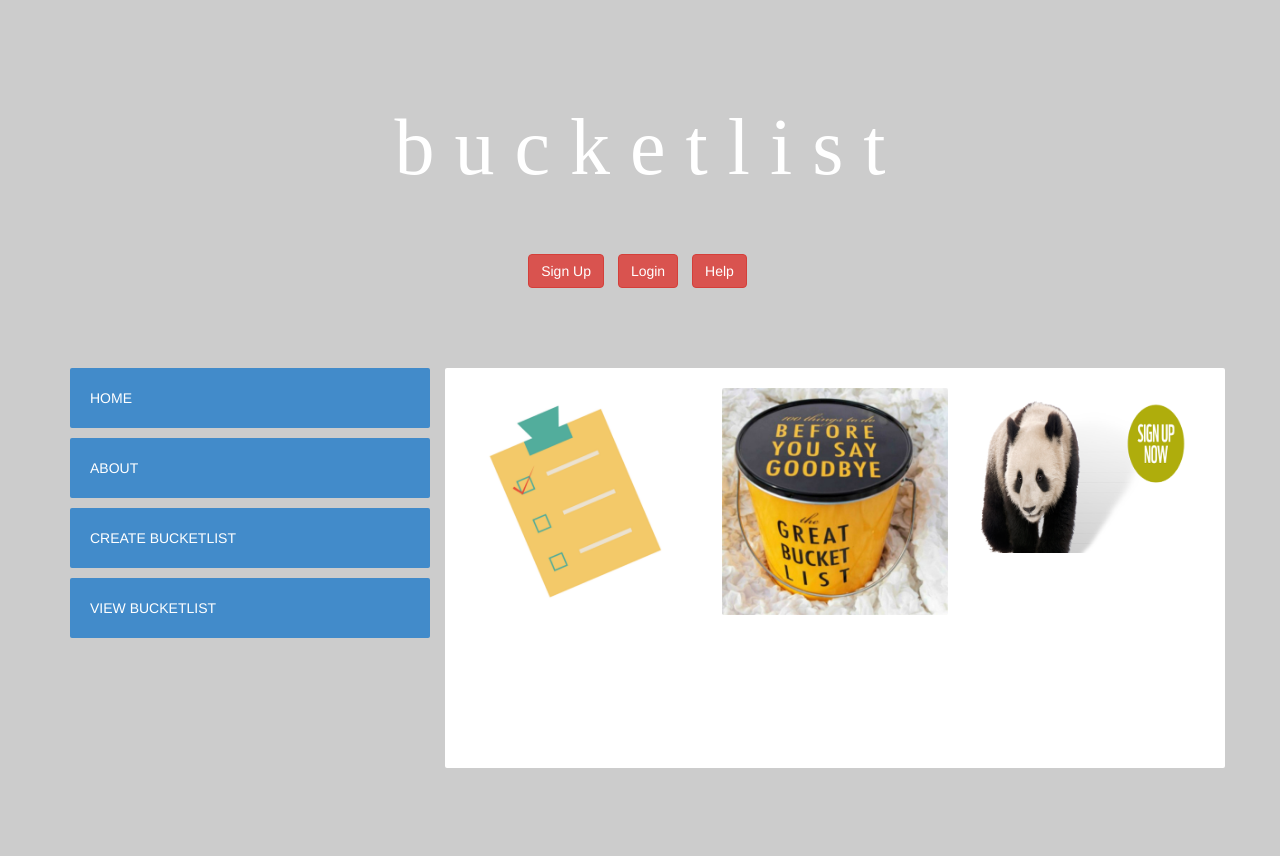
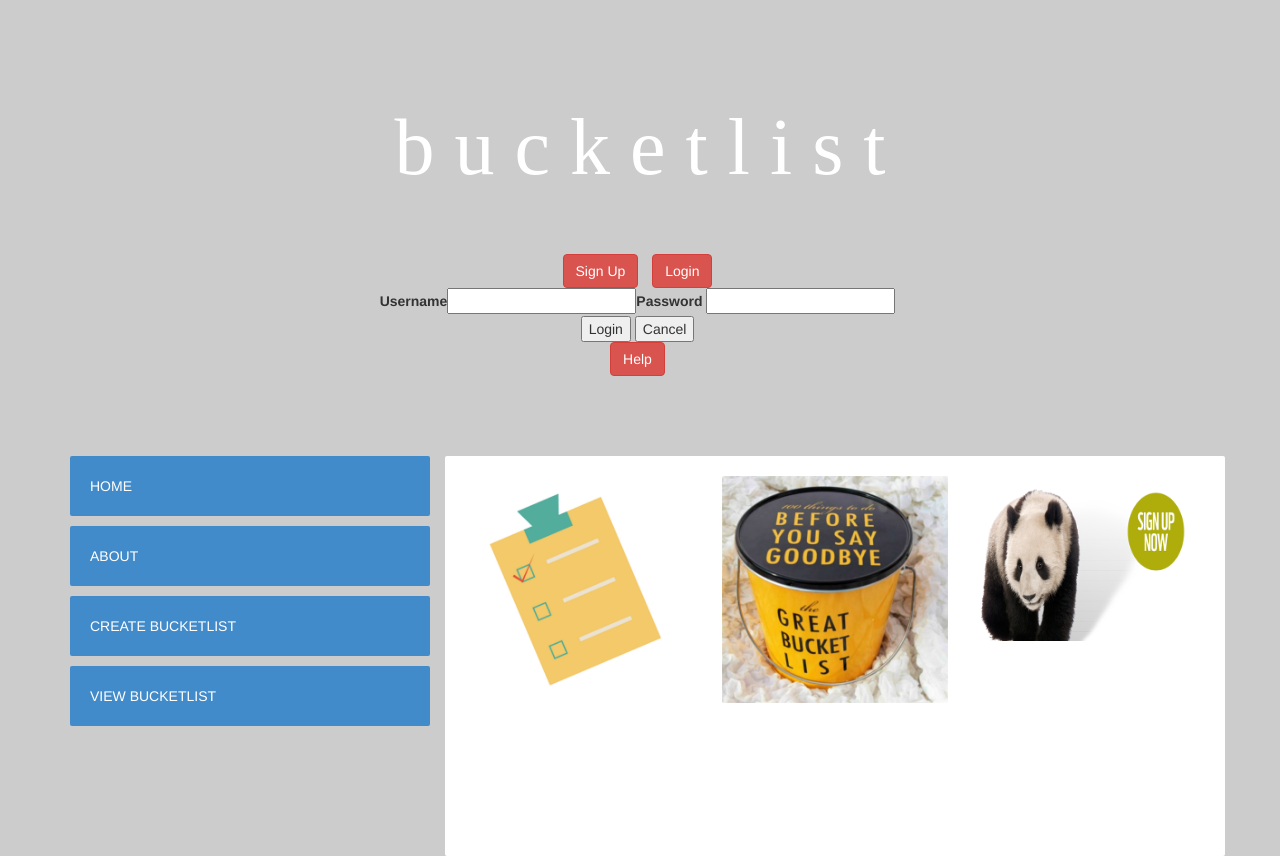
Before and after one commit to tonykurya/Challenge-1-Bucketlist, a plain HTML site: page index.html in a window 1280 px wide. Before the commit the page ends 800 px from the top, so only its background shows below. Drawn offline with nearby package versions, Linux system fonts and the light colour scheme; a web font is replaced by a local one.

Commit message:
Create login form

```diff
--- a/index.html
+++ b/index.html
@@ -10,6 +10,9 @@
     <link rel="stylesheet" href="http://netdna.bootstrapcdn.com/bootstrap/3.0.0/css/bootstrap.min.css"><!-- load bootstrap -->
     <link rel="stylesheet" href="http://cdn.jsdelivr.net/animatecss/2.1.0/animate.min.css"><!-- load animate -->
     <link rel="stylesheet" href="css/style.css">
+
+    <script type="text/javascript" src="js/script.js"></script>
+
 
 </head>
 
@@ -45,8 +48,29 @@
 
         <nav id="main-nav">
             <ul class="list-unstyled list-inline">
+
                 <li><a id="demo-1" class="animated btn btn-danger" href="index.html">Sign Up</a></li>
-                <li><a id="demo-2" class="animated btn btn-danger" href="two.html">Login</a></li>
+
+                <li><a id="demo-2" class="animated btn btn-danger">Login</a></li>
+
+                   <div id="popup">
+                       <div id="popup-bg"></div>
+                          <div id="popup-fg">
+
+                            <form><label>Username</label><input type="text"><label>Password</label>
+                            <input type="password"></form>
+                                <div class="actions">
+                                    <button id="submit">Login</button>
+                                    <button id="close">Cancel</button>
+                                </div>
+                         </div>
+                      </div>
+
+
+
+
+
+
                 <li><a id="demo-3" class="animated btn btn-danger" href="three.html">Help</a></li>
             </ul>
         </nav>
```
